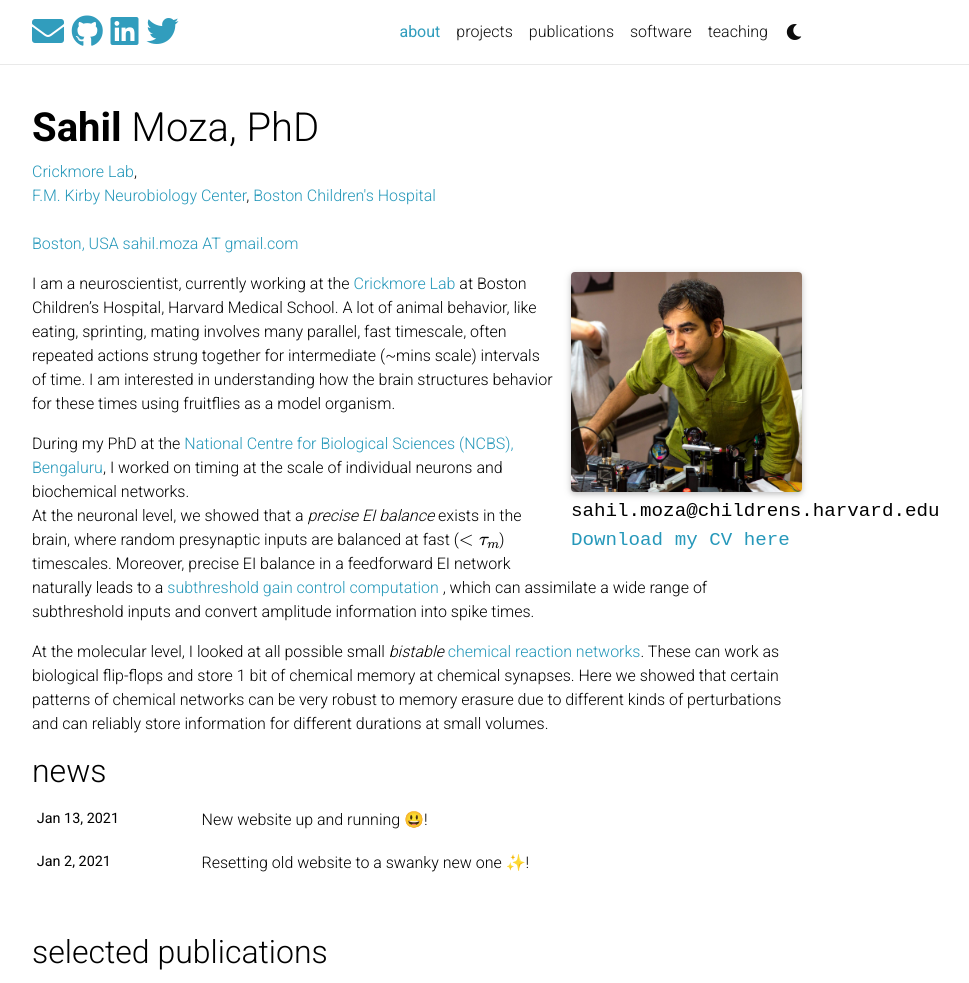
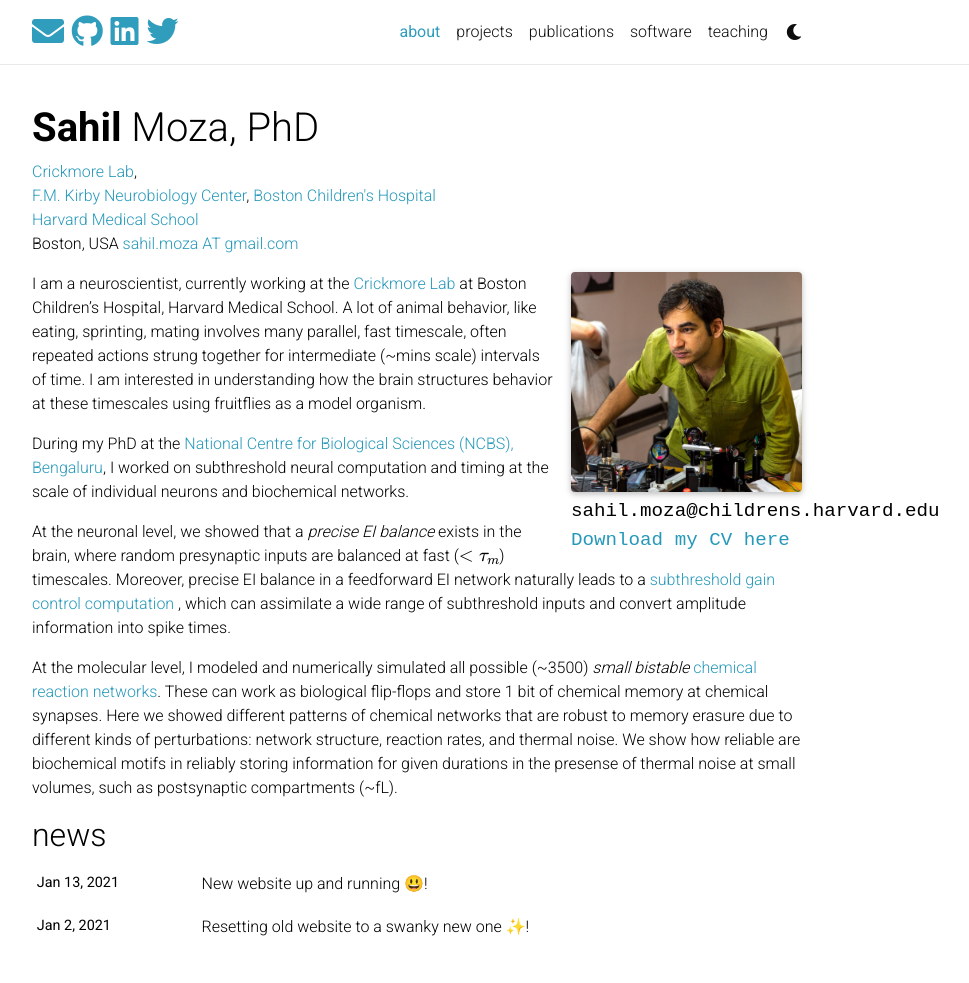
Before and after one commit to sahilm89/sahilm89.github.io, a Jekyll site: the page built from _pages/about.md, in a window 1280 px wide and 1221 px high, cut to the strip 0-983 px from the top of the window. Shown: the whole strip, without its empty margins (223-1192 px from the left). Built offline with Jekyll 4.4.1, drawn with Linux system fonts in a browser that asks for light colours; nearby versions of some CDN libraries; emoji names are drawn with the system emoji font; a style sheet for code colours, icons or effects is not loaded.

Commit message:
Changes to about

```diff
--- a/_pages/about.md
+++ b/_pages/about.md
@@ -4,8 +4,9 @@
 permalink: /
 description: |
     <a href="http://crickmorelab.org"> Crickmore Lab</a>,<br>
-    <a href="http://kirbyneuro.org">F.M. Kirby Neurobiology Center</a>, <a href="https://www.childrenshospital.org/">Boston Children's Hospital</a><br>
-    <a href=https://hms.harvard.edu"Harvard Medical School</a><br>
+    <a href="http://kirbyneuro.org">F.M. Kirby Neurobiology Center</a>,
+    <a href="https://www.childrenshospital.org/">Boston Children's Hospital</a><br>
+    <a href=https://hms.harvard.edu">Harvard Medical School</a><br>
     Boston, USA
     <a href="mailto:sahil.moza@gmail.com">sahil.moza AT gmail.com</a>
 
@@ -20,9 +21,10 @@
 selected_papers: true # includes a list of papers marked as "selected={true}"
 social: false  # includes social icons at the bottom of the page
 ---
-I am a neuroscientist, currently working at the <a href="http://crickmorelab.org"> Crickmore Lab </a> at Boston Children's Hospital, Harvard Medical School. A lot of animal behavior, like eating, sprinting, mating involves many parallel, fast timescale, often repeated actions strung together for intermediate (~mins scale) intervals of time. I am interested in understanding how the brain structures behavior for these times using fruitflies as a model organism.
+I am a neuroscientist, currently working at the <a href="http://crickmorelab.org"> Crickmore Lab </a> at Boston Children's Hospital, Harvard Medical School. A lot of animal behavior, like eating, sprinting, mating involves many parallel, fast timescale, often repeated actions strung together for intermediate (~mins scale) intervals of time. I am interested in understanding how the brain structures behavior at these timescales using fruitflies as a model organism.
 
-During my PhD at the [National Centre for Biological Sciences (NCBS), Bengaluru](http://ncbs.res.in), I worked on timing at the scale of individual neurons and biochemical networks.
+During my PhD at the [National Centre for Biological Sciences (NCBS), Bengaluru](http://ncbs.res.in), I worked on subthreshold neural computation and timing at the scale of individual neurons and biochemical networks.
+
 At the neuronal level, we showed that a _precise EI balance_ exists in the brain, where random presynaptic inputs are balanced at fast ($$\lt \tau_m$$) timescales. Moreover, precise EI balance in a feedforward EI network naturally leads to a <a href="/projects/EI_balance/">subthreshold gain control computation </a>, which can assimilate a wide range of subthreshold inputs and convert amplitude information into spike times.
 
-At the molecular level, I looked at all possible small <a href="/projects/chemical_bistables/">_bistable_ chemical reaction networks</a>. These can work as biological flip-flops and store 1 bit of chemical memory at chemical synapses. Here we showed that certain patterns of chemical networks can be very robust to memory erasure due to different kinds of perturbations and can reliably store information for different durations at small volumes.
+At the molecular level, I modeled and numerically simulated all possible (~3500) <i>small</i> <a href="/projects/chemical_bistables/">_bistable_ chemical reaction networks</a>. These can work as biological flip-flops and store 1 bit of chemical memory at chemical synapses. Here we showed different patterns of chemical networks that are robust to memory erasure due to different kinds of perturbations: network structure, reaction rates, and thermal noise. We show how reliable are biochemical motifs in reliably storing information for given durations in the presense of thermal noise at small volumes, such as postsynaptic compartments (~fL).
```
